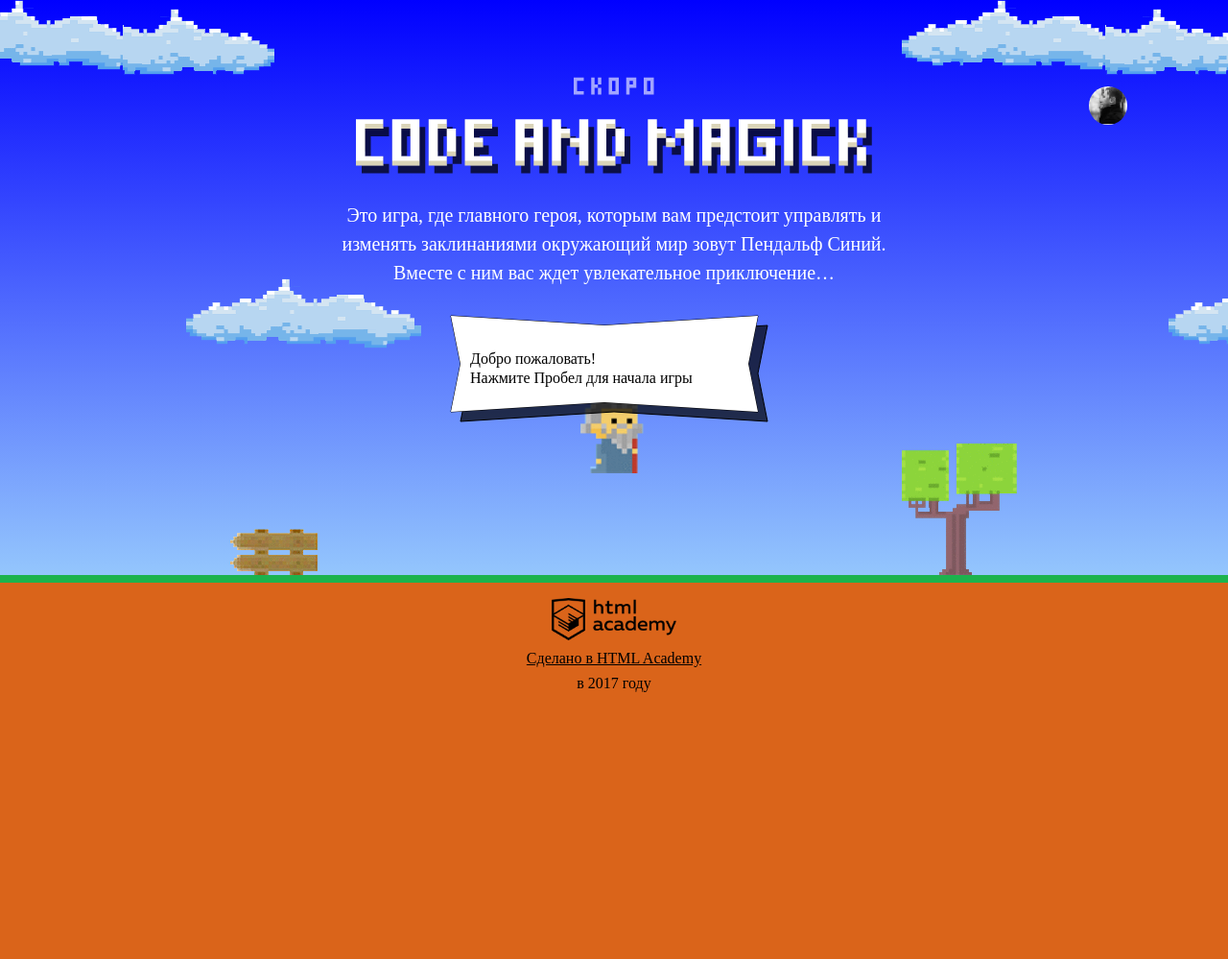
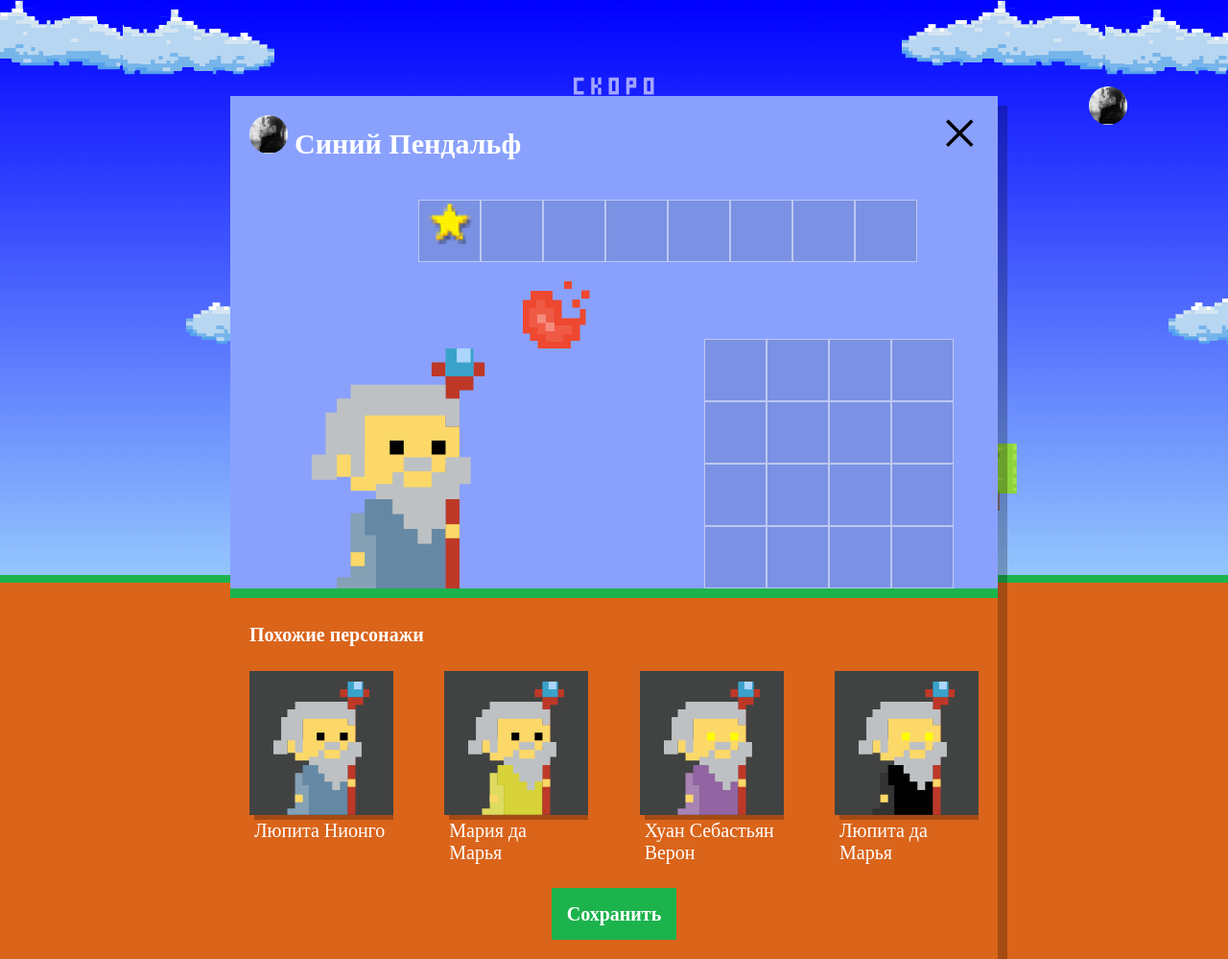
Before and after one commit to nikadrenalin/401391-code-and-magick, a website: page index.html in a window 1280 px wide. Shown: the whole page at 96% size. Before the commit the page ends 800 px from the top, so only its background shows below. Drawn offline with Linux system fonts and the light colour scheme; a web font is replaced by a local one.

Commit message:
module3-task1

```diff
--- a/index.html
+++ b/index.html
@@ -193,6 +193,7 @@
   return wizardPositionY;
   };
 </script>
+<script src="./js/setup.js"></script>
 <script src="./js/stat.js"></script>
 <script src="./js/game.js"></script>
 
--- /dev/null
+++ b/js/setup.js
@@ -0,0 +1,74 @@
+'use strict';
+
+(function () {
+	var setup = document.querySelector('.setup'),
+		template = document.querySelector('template#similar-wizard-template'),
+		personagesWrapper = document.querySelector('.setup-similar'),
+		personagesContainer = personagesWrapper.querySelector('.setup-similar-list'),
+		names = ['Иван', 'Хуан Себастьян', 'Мария', 'Кристоф', 'Виктор', 'Юлия', 'Люпита', 'Вашингтон'],
+		lastnames = ['да Марья', 'Верон', 'Мирабелла', 'Вальц', 'Онопко', 'Топольницкая', 'Нионго', 'Ирвинг'],
+		coatColors = ['rgb(101, 137, 164)', 'rgb(241, 43, 107)', 'rgb(146, 100, 161)', 'rgb(56, 159, 117)', 'rgb(215, 210, 55)', 'rgb(0, 0, 0)'],
+		eyesColors = ['black', 'red', 'blue', 'yellow', 'green'];
+
+	if (supportsTemplate()) {
+	  template = template.content;
+	}
+
+	showBlock(setup);
+	printPersonages(personagesContainer, template, getPersonages(names, lastnames, coatColors, eyesColors));
+	showBlock(personagesWrapper);
+
+	// Remove class 'hidden' from DOM node
+	function showBlock(block) {
+		block.classList.remove('hidden');
+	}
+
+	// Check support 'template' tag
+	function supportsTemplate() {
+	  return 'content' in document.createElement('template');
+	}
+
+	// Create array random personages
+	function getPersonages(names, lastnames, coatColors, eyesColors, count) {
+		var i = 0,
+			countObjs = 0,
+			obj = {},
+			result = [];
+
+		count ? countObjs = count : countObjs = 4;
+
+		for (i; i < countObjs; i++) {
+			obj.name = names[Math.floor(Math.random() * names.length)] + ' ' + lastnames[Math.floor(Math.random() * lastnames.length)];
+			obj.coatColor = coatColors[Math.floor(Math.random() * coatColors.length)];
+			obj.eyesColor = eyesColors[Math.floor(Math.random() * eyesColors.length)];
+
+			result.push(obj);
+			obj = {};
+		}
+
+		return result;
+	}
+
+	// print personages in dom
+	function printPersonages(container, template, personages) {
+		var i = 0,
+			personageHtml = null,
+			fragment = document.createDocumentFragment();
+
+		for (i; i < personages.length; i++) {
+			personageHtml = persePersonageTemplate(template, personages[i]);
+			fragment.appendChild(personageHtml);
+		}
+		container.appendChild(fragment);
+
+		function persePersonageTemplate(template, personage) {
+			template = template.cloneNode(true);
+
+			template.querySelector('.setup-similar-label').textContent = personage.name;
+			template.querySelector('.wizard-coat').style.fill = personage.coatColor;
+			template.querySelector('.wizard-eyes').style.fill = personage.eyesColor;
+
+			return template;
+		}
+	}
+})();
```
